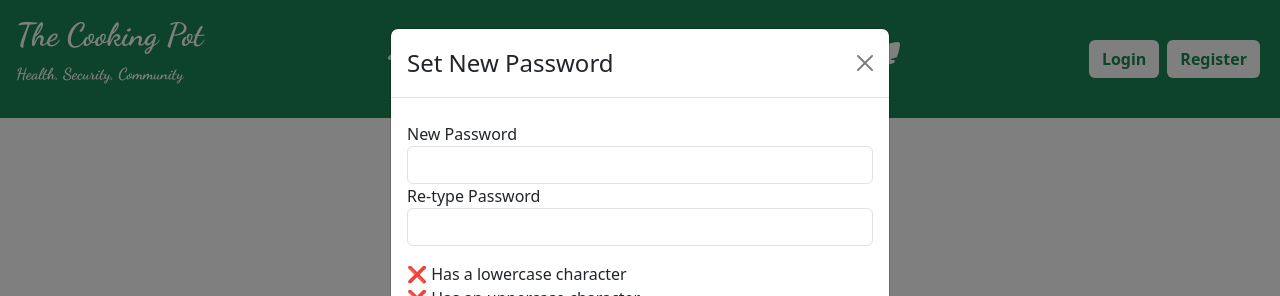
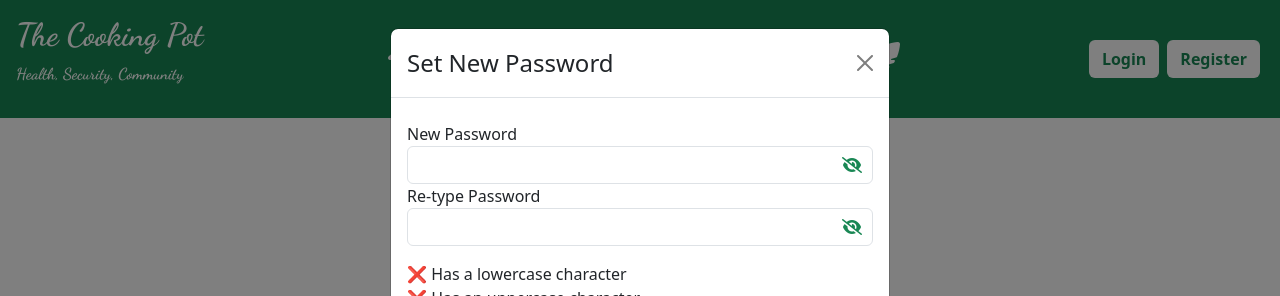
Before and after one commit to CraigAT1181/fe-agrarian-react, a React (Vite) app: page /set-new-password in a window 1280 px wide. Shown: the top 296 px of the page. Built offline with nearby package versions, Linux system fonts and the light colour scheme.

Commit message:
Added password visibility toggle to SetNewPassword

```diff
--- a/src/components/SetNewPassword.jsx
+++ b/src/components/SetNewPassword.jsx
@@ -10,6 +10,8 @@ export default function SetNewPassword() {
   const [show, setShow] = useState(true);
   const [newPassword, setNewPassword] = useState("");
   const [retypePassword, setRetypePassword] = useState("");
+  const [showPassword1, setShowPassword1] = useState(false);
+  const [showPassword2, setShowPassword2] = useState(false);
   const [resetSuccess, setResetSuccess] = useState(false);
 
   const navigate = useNavigate();
@@ -17,6 +19,14 @@ export default function SetNewPassword() {
   const token = new URLSearchParams(location.search).get("token");
 
   const password_pattern = /^(?=.*[a-z])(?=.*[A-Z])(?=.*\d).{8,}$/;
+
+  const togglePassword1Visibility = () => {
+    setShowPassword1(!showPassword1);
+  };
+
+  const togglePassword2Visibility = () => {
+    setShowPassword2(!showPassword2);
+  };
 
   const handleClose = () => {
     setShow(false);
@@ -78,22 +88,64 @@ export default function SetNewPassword() {
         ) : (
           <form onSubmit={resetHandler}>
             <div className="form-group mt-2">
-              <label htmlFor="newPassword">New Password</label>
+              <label htmlFor="password1">New Password</label>
+              <div style={{ position: "relative" }}>
                 <input
-                id="newPassword"
-                type="password"
+                  id="password1"
+                  type={showPassword1 ? "text" : "password"}
                   className="form-control"
                   value={newPassword}
                   onChange={({ target }) => setNewPassword(target.value)}
+                  style={{ paddingRight: "40px" }}
                 />
+                <button
+                  className="text-success"
+                  onClick={togglePassword1Visibility}
+                  type="button"
+                  style={{
+                    position: "absolute",
+                    right: "5px",
+                    top: "50%",
+                    transform: "translateY(-50%)",
+                    background: "transparent",
+                    border: "none",
+                    cursor: "pointer",
+                  }}>
+                  <i
+                    className={`fa-solid ${
+                      showPassword1 ? "fa-eye" : "fa-eye-slash"
+                    }`}></i>
+                </button>
+              </div>
+              <div style={{ position: "relative" }}>
                 <label htmlFor="retypePassword">Re-type Password</label>
                 <input
                   id="retypePassword"
-                type="password"
+                  type={showPassword2 ? "text" : "password"}
                   className="form-control"
                   value={retypePassword}
                   onChange={({ target }) => setRetypePassword(target.value)}
+                  style={{ paddingRight: "40px" }}
                 />
+                <button
+                  className="text-success"
+                  onClick={togglePassword2Visibility}
+                  type="button"
+                  style={{
+                    position: "absolute",
+                    right: "5px",
+                    top: "70%",
+                    transform: "translateY(-50%)",
+                    background: "transparent",
+                    border: "none",
+                    cursor: "pointer",
+                  }}>
+                  <i
+                    className={`fa-solid ${
+                      showPassword2 ? "fa-eye" : "fa-eye-slash"
+                    }`}></i>
+                </button>
+              </div>
               <PasswordChecker password={newPassword} />
             </div>
             <div className="d-flex justify-content-center mt-4">
```
Lines whose indentation alone changed are shown as unchanged.
